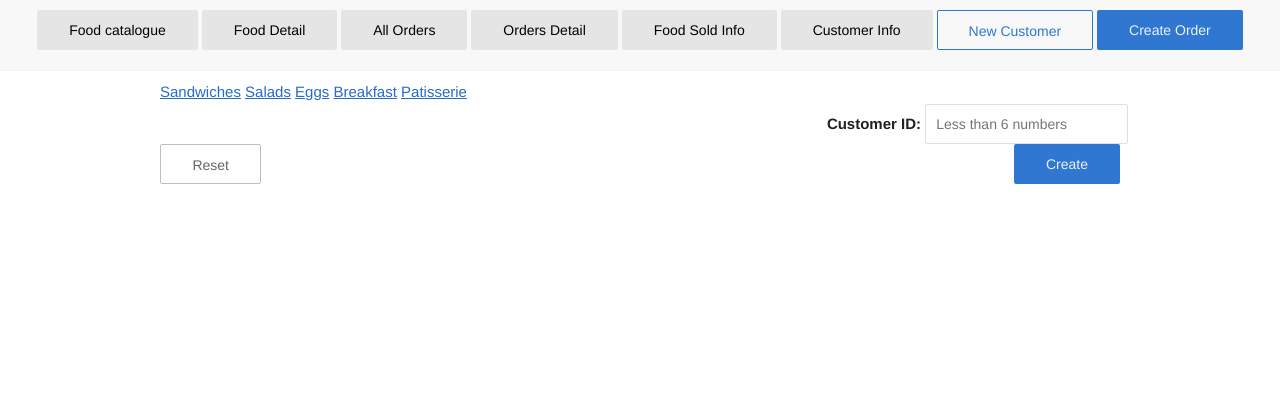
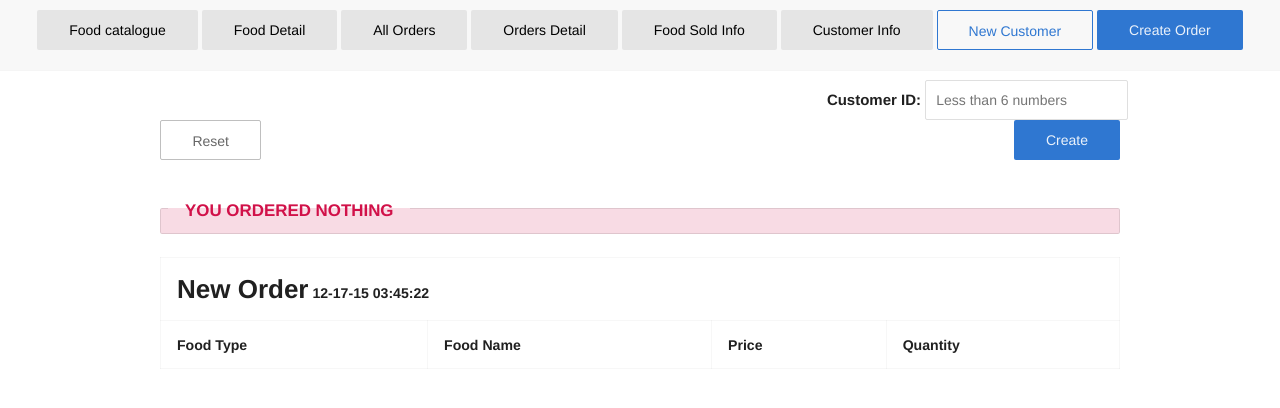
Before and after one commit to MarshallCN/cafee, a PHP site: page /index.php?page=create_order in a window 1280 px wide. Shown: the top 408 px of the page. Run offline with PHP 8.4, Linux system fonts and the light colour scheme; data that the repository does not hold is empty.

Commit message:
Update create_order.php

```diff
--- a/create_order.php
+++ b/create_order.php
@@ -1,14 +1,14 @@
+<div class='create_order'>
 <?php
 $sql_fcata = "select catalog_id,cata_name from food_catalogue where food_id = catalog_id;";
 		$result_fcata = $mysql->query($sql_fcata);
-		echo "<form action='create.php' method ='post'>";
-		echo "<a href=#Sandwiches>Sandwiches</a> ";
-		echo "<a href=#Salads>Salads</a>  ";
-		echo "<a href=#Eggs>Eggs</a>  ";
-		echo "<a href=#BREAKFAST>Breakfast</a>  ";
-		echo "<a href=#Patisserie>Patisserie</a>  ";
-		echo "<div id='cusid' class='bold'>Customer ID: <input type='text' name='cus_id' maxlength='6' placeholder='Less than 6 numbers'/></div>";
-		echo "<table class ='table-stripped'>";
+?>
+		<form action='index.php?page=create_order' method ='post'>
+			<div id='cusid' class='bold'>
+				Customer ID: <input type='text' name='cus_id' maxlength='6' placeholder='Less than 6 numbers' required/>
+			</div>
+			<table class ='table-stripped'>
+	<?php
 		while($row_fcata = $mysql->fetch($result_fcata)) {
 			$cata_id = $row_fcata['catalog_id'];
 	        $sql_finfo = "select s.food_id,s.cata_name as food_name,s.price,s.catalog_id from food_catalogue as s join food_catalogue as p where p.food_id = s.catalog_id and s.price IS NOT NULL and s.catalog_id = ".$cata_id.";";
@@ -24,6 +24,14 @@ $sql_fcata = "select catalog_id,cata_name from food_catalogue where food_id = ca
 	            echo "</tr>";
             }
 		}
-		echo "</table><br/><blocks cols='2'><div><button type='reset' outline>Reset</button></div>";
-		echo "<div class='text-right'><button type='primary' name='create'>Create</button></div></form></blocks>";
-?>
+	?>
+			</table><br/><blocks cols='2'>
+			<div>
+				<button type='reset' outline>Reset</button>
+			</div>
+			<div class='text-right'>
+				<button id='creare_order' type='primary' name='create'>Create</button>
+			</div>
+		</form></blocks>
+</div>
+<div class='create_page'><?php include 'create.php';?></div>
```
